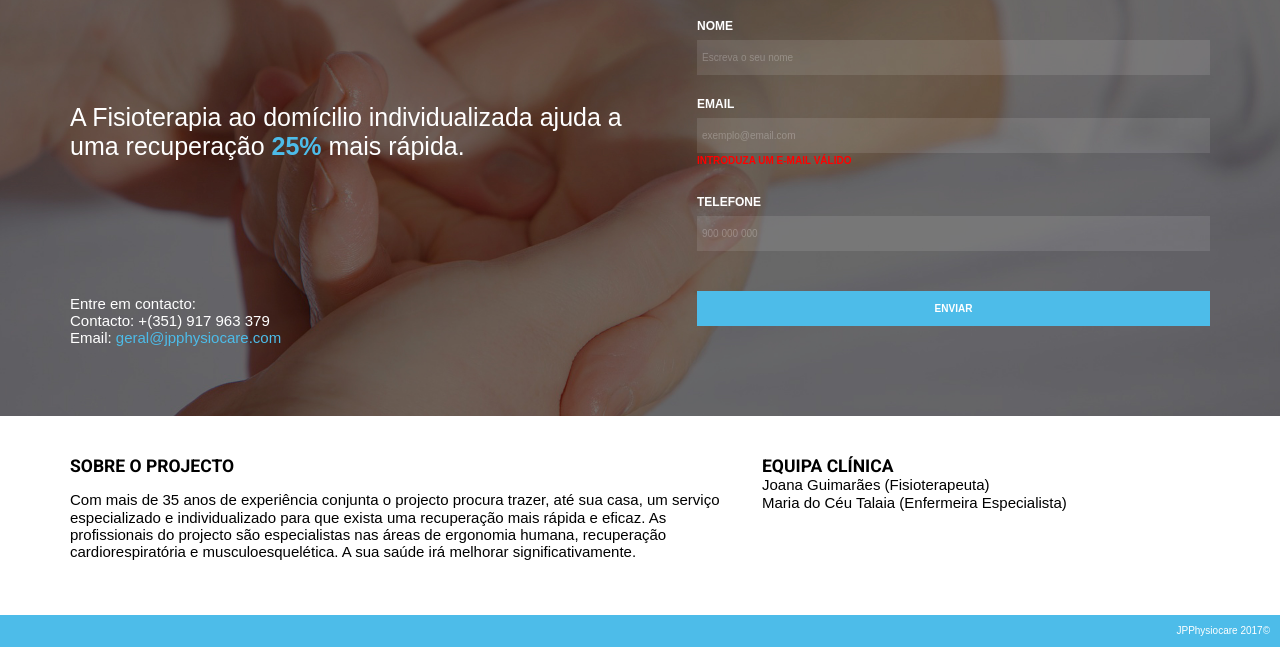
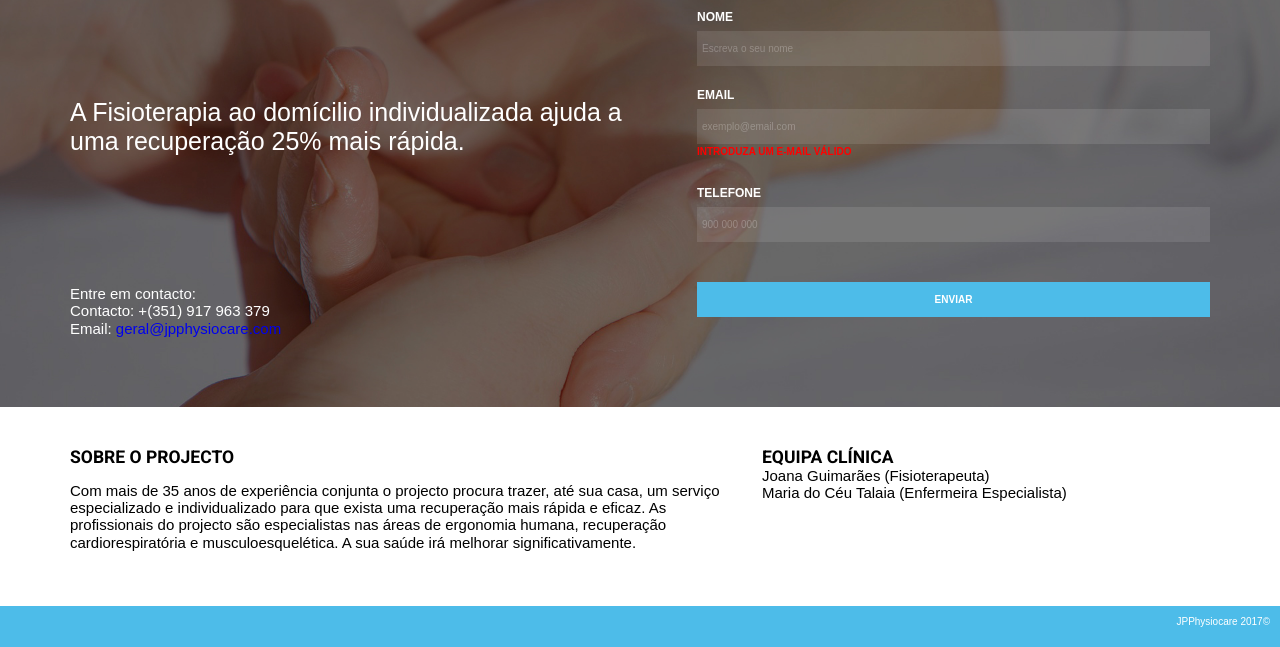
Before and after one commit to pedrotalaia/jp, a website: page src/html/index.html in a window 1280 px wide. Shown: the part 211-858 px from the top of the page. Drawn offline with nearby package versions, Linux system fonts and the light colour scheme; files that its build step writes are made by us from their sources; files whose address does not match are found by name.

Commit message:
otalaiafezmerdaeagoraéumteste

```diff
--- a/src/html/index.html
+++ b/src/html/index.html
@@ -23,23 +23,22 @@
     <div class="CallToAction-Heading">
       <h1>Fisioterapia ao Domicílio</h1>
 
-      <p class="CallToAction-MainContent">A Fisioterapia ao domícilio individualizada ajuda a uma recuperação <span id="VinteCinco">25%</span> mais rápida.</p>
+        <p class="CallToAction-MainContent">A Fisioterapia ao domícilio individualizada ajuda a uma recuperação <span class="DarCor">25%</span> mais rápida.</p>
 
-        <div class="CallToAction-Contacto">
-          <p class="CallToAction-ContactoLinha">Entre em contacto:</p>
-          <p class="CallToAction-ContactoLinha">Contacto: +(351) 917 963 379</p>
-          <p class="CallToAction-ContactoLinha">Email: <a href="mailto:geral@jpphysiocare.com"> <span id="EmailTo">geral@jpphysiocare.com</span> </a> </p>
-        </div>
+      <div class="CallToAction-Contacto">
+        <p class="CallToAction-ContactoLinha">Entre em contacto:</p>
+        <p class="CallToAction-ContactoLinha">Contacto: +(351) 917 963 379</p>
+        <p class="CallToAction-ContactoLinha">Email: <a href="mailto:geral@jpphysiocare.com" class="DarCor"> geral@jpphysiocare.com </a> </p>
+      </div>
 
     </div>
 
     <div class="Form-Wrapper">
 
       <form id="formspree" class="pt-form" method="POST" action="https://formspree.io/<josepedrotalaia@gmail.com>">
-        <div class="pt-titulo-form">
           <h3>Preencha o formulário para obter mais informações!</h3>
+
           <p>Entraremos em contacto em menos de 24h.</p>
-        </div>
 
         <input class="pt-form-hidden" name="_gotcha">
 
```
